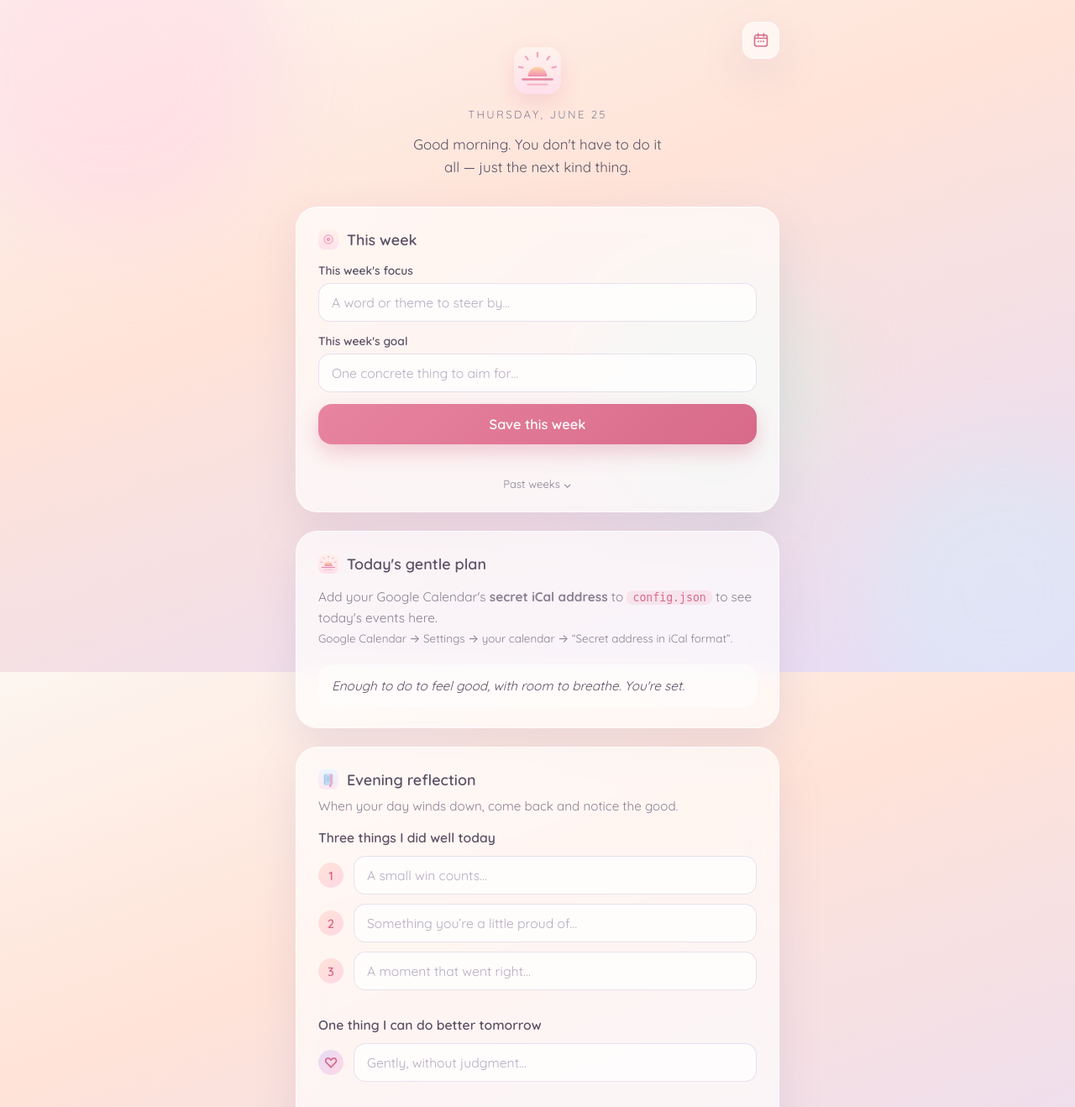
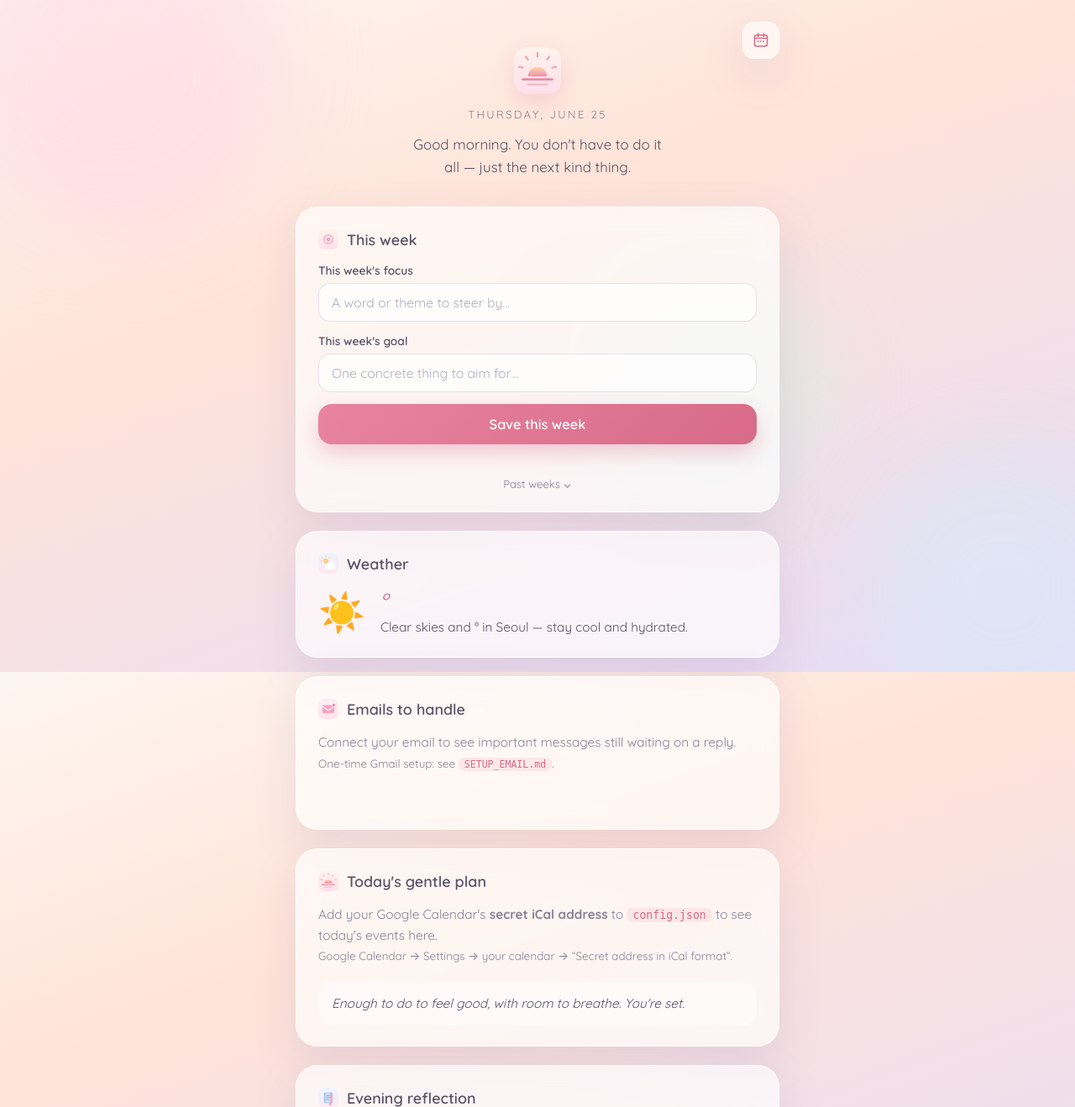
Before and after one commit to majjuuu/morning-checkin, a Flask app: page / in a window 1280 px wide. Shown: the top 1318 px of the page at 84% size. Run offline with Flask 3, Linux system fonts and the light colour scheme.

Commit message:
Add named header, weather, and an 'Emails to handle' section
- Header now greets you by name (display_name)
- Weather card via Open-Meteo (no API key) with a one-line read, cached 15 min
- 'Emails to handle': important unanswered Gmail threads (read-only Gmail API) with one-click Reply links and a Claude-written summary; loads async via /api/emails, cached 5 min, and degrades to a friendly 'connect your email' state until set up
- New section order: greeting, This week, Weather, Emails, Today's plan, Evening reflection
- auth_email.py (one-time OAuth helper) + SETUP_EMAIL.md; credentials.json/token_*.json git-ignored

Co-Authored-By: Claude Opus 4.8 <noreply@anthropic.com>

```diff
--- a/app.py
+++ b/app.py
@@ -5,7 +5,9 @@ Reads today's events from a Google Calendar private iCal feed, offers a warm
 note, and saves your daily reflections (3 wins + 1 thing to improve) to a
 dated file so they build up into a little history over time.
 """
+import os
 import json
+import time
 import datetime as dt
 from pathlib import Path
 from zoneinfo import ZoneInfo, ZoneInfoNotFoundError
@@ -14,6 +16,8 @@ import requests
 import icalendar
 import recurring_ical_events
 from flask import Flask, render_template, request, jsonify
+
+import email_handler
 
 BASE_DIR = Path(__file__).resolve().parent
 CONFIG_PATH = BASE_DIR / "config.json"
@@ -178,6 +182,68 @@ def note_for_day(events, today):
     return pick_for_day(NOTES_FULL, today, salt=1)
 
 
+# --- Weather (Open-Meteo, no API key needed) ---
+# WMO weather code -> (emoji icon, short phrase)
+_WMO = {
+    0: ("☀️", "clear skies"),
+    1: ("🌤️", "mostly clear"),
+    2: ("⛅", "partly cloudy"),
+    3: ("☁️", "overcast"),
+    45: ("🌫️", "foggy"), 48: ("🌫️", "foggy"),
+    51: ("🌦️", "light drizzle"), 53: ("🌦️", "drizzle"), 55: ("🌦️", "heavy drizzle"),
+    56: ("🌧️", "freezing drizzle"), 57: ("🌧️", "freezing drizzle"),
+    61: ("🌧️", "light rain"), 63: ("🌧️", "rain"), 65: ("🌧️", "heavy rain"),
+    66: ("🌧️", "freezing rain"), 67: ("🌧️", "freezing rain"),
+    71: ("🌨️", "light snow"), 73: ("🌨️", "snow"), 75: ("❄️", "heavy snow"), 77: ("🌨️", "snow grains"),
+    80: ("🌦️", "rain showers"), 81: ("🌦️", "rain showers"), 82: ("⛈️", "heavy showers"),
+    85: ("🌨️", "snow showers"), 86: ("🌨️", "snow showers"),
+    95: ("⛈️", "thunderstorms"), 96: ("⛈️", "thunderstorms"), 99: ("⛈️", "thunderstorms"),
+}
+
+_weather_cache = {"ts": 0.0, "data": None}
+
+
+def _weather_line(temp, phrase, label):
+    """A warm one-line description from temp + condition."""
+    if temp <= 2:
+        tip = "bundle up warm"
+    elif temp <= 10:
+        tip = "a jacket would be wise"
+    elif temp <= 18:
+        tip = "maybe a light layer"
+    elif temp <= 27:
+        tip = "lovely and mild"
+    else:
+        tip = "stay cool and hydrated"
+    return f"{phrase.capitalize()} and {temp}° in {label} — {tip}."
+
+
+def fetch_weather(cfg):
+    """Current weather for the configured spot, cached for 15 minutes."""
+    now = time.time()
+    if _weather_cache["data"] is not None and now - _weather_cache["ts"] < 900:
+        return _weather_cache["data"]
+    lat = cfg.get("weather_lat", 37.5665)
+    lon = cfg.get("weather_lon", 126.9780)
+    label = cfg.get("weather_label", "Seoul")
+    try:
+        url = (
+            "https://api.open-meteo.com/v1/forecast"
+            f"?latitude={lat}&longitude={lon}&current=temperature_2m,weather_code,is_day&timezone=auto"
+        )
+        cur = requests.get(url, timeout=8).json()["current"]
+        temp = round(cur["temperature_2m"])
+        icon, phrase = _WMO.get(int(cur["weather_code"]), ("🌡️", "unsettled"))
+        if int(cur["weather_code"]) == 0 and not cur.get("is_day", 1):
+            icon = "🌙"  # clear night
+        data = {"ok": True, "temp": temp, "icon": icon, "label": label,
+                "line": _weather_line(temp, phrase, label)}
+    except Exception:
+        data = {"ok": False}
+    _weather_cache.update(ts=now, data=data)
+    return data
+
+
 def journal_path(date_str):
     return JOURNAL_DIR / f"{date_str}.json"
 
@@ -268,6 +334,8 @@ def index():
         companion=pick_for_day(COMPANIONS, today),
         weekly=weekly,
         weekly_set_pretty=weekly_set_pretty,
+        weather=fetch_weather(cfg),
+        email_configured=email_handler.is_configured(cfg.get("email_accounts", [])),
     )
 
 
@@ -371,6 +439,39 @@ def api_entry_dates():
     return jsonify(sorted(dates))
 
 
+_email_cache = {"ts": 0.0, "data": None}
+
+
+@app.route("/api/emails")
+def api_emails():
+    cfg = load_config()
+    accounts = cfg.get("email_accounts", [])
+    if not email_handler.is_configured(accounts):
+        return jsonify({"configured": False})
+
+    now = time.time()
+    if _email_cache["data"] is not None and now - _email_cache["ts"] < 300:
+        return jsonify(_email_cache["data"])
+
+    pending, not_connected = [], []
+    for acct in accounts:
+        items = email_handler.fetch_pending(acct)
+        if items is None:
+            not_connected.append(acct)
+        else:
+            pending.extend(items)
+    pending.sort(key=lambda p: (not p["unread"],))  # unread first
+
+    api_key = (cfg.get("anthropic_api_key") or os.environ.get("ANTHROPIC_API_KEY") or "").strip()
+    model = cfg.get("summary_model", "claude-opus-4-8")
+    summary = email_handler.summarize(pending, api_key, model) if pending else ""
+
+    data = {"configured": True, "pending": pending, "summary": summary,
+            "count": len(pending), "not_connected": not_connected}
+    _email_cache.update(ts=now, data=data)
+    return jsonify(data)
+
+
 if __name__ == "__main__":
     print("\n  🌿 Morning Check-in is ready at  http://127.0.0.1:5001\n")
     app.run(host="127.0.0.1", port=5001, debug=False)
--- a/requirements.txt
+++ b/requirements.txt
@@ -2,3 +2,9 @@ Flask>=3.1
 icalendar>=7.1
 recurring-ical-events>=3.8
 requests>=2.32
+
+# Email "to handle" section (optional — only needed if you connect Gmail)
+google-api-python-client>=2.100
+google-auth>=2.20
+google-auth-oauthlib>=1.0
+anthropic>=0.40
--- a/static/style.css
+++ b/static/style.css
@@ -283,6 +283,79 @@ body {
   margin-right: 6px;
 }
 .week-hist-empty { color: var(--ink-soft); font-style: italic; font-size: 0.9rem; margin: 4px 0; }
+
+/* weather */
+.weather-row { display: flex; align-items: center; gap: 18px; }
+.weather-emoji { font-size: 2.8rem; line-height: 1; }
+.weather-temp {
+  margin: 0;
+  font-family: "Fraunces", serif;
+  font-size: 1.7rem;
+  font-weight: 600;
+  color: var(--rose-deep);
+}
+.weather-line { margin: 2px 0 0; color: var(--ink); font-size: 0.96rem; line-height: 1.5; }
+
+/* emails to handle */
+.email-item {
+  display: flex;
+  align-items: flex-start;
+  gap: 12px;
+  padding: 13px 0;
+  border-bottom: 1px dashed rgba(180, 160, 200, 0.28);
+}
+.email-item:last-child { border-bottom: none; }
+.email-main { flex: 1; min-width: 0; }
+.email-subject {
+  margin: 0;
+  font-weight: 600;
+  font-size: 0.98rem;
+  line-height: 1.35;
+  display: flex;
+  align-items: center;
+  gap: 7px;
+}
+.email-dot { width: 8px; height: 8px; border-radius: 50%; background: var(--rose); flex: 0 0 auto; }
+.email-meta { margin: 3px 0 0; font-size: 0.8rem; color: var(--ink-soft); }
+.email-snippet {
+  margin: 5px 0 0;
+  font-size: 0.88rem;
+  color: var(--ink-soft);
+  line-height: 1.45;
+  display: -webkit-box;
+  -webkit-line-clamp: 2;
+  -webkit-box-orient: vertical;
+  overflow: hidden;
+}
+.email-reply {
+  flex: 0 0 auto;
+  align-self: center;
+  text-decoration: none;
+  font-size: 0.84rem;
+  font-weight: 600;
+  color: #fff;
+  background: linear-gradient(135deg, var(--rose), var(--rose-deep));
+  padding: 8px 13px;
+  border-radius: 11px;
+  white-space: nowrap;
+  box-shadow: 0 6px 14px rgba(215, 106, 137, 0.28);
+  transition: transform 0.15s, filter 0.15s;
+}
+.email-reply:hover { transform: translateY(-1px); filter: brightness(1.05); }
+.email-summary {
+  margin: 16px 0 0;
+  padding: 13px 15px;
+  background: rgba(255, 255, 255, 0.5);
+  border-radius: 14px;
+  font-size: 0.94rem;
+  line-height: 1.55;
+  color: var(--ink);
+  font-style: italic;
+  border-left: 3px solid var(--lilac);
+  opacity: 0;
+  transition: opacity 0.3s;
+}
+.email-summary.show, .email-summary:not(:empty) { opacity: 1; }
 
 /* reflection */
 .reflect-intro {
--- a/templates/index.html
+++ b/templates/index.html
@@ -76,6 +76,35 @@
 
       <button type="button" class="week-history-toggle" id="week-history-toggle">Past weeks ⌄</button>
       <div id="week-history" class="week-history hidden"></div>
+    </section>
+
+    <section class="card weather">
+      <h2><img class="head-ic" src="{{ url_for('static', filename='icons/weather.svg') }}" alt="" width="24" height="24" />Weather</h2>
+      {% if weather.ok %}
+      <div class="weather-row">
+        <span class="weather-emoji">{{ weather.icon }}</span>
+        <div class="weather-text">
+          <p class="weather-temp">{{ weather.temp }}°</p>
+          <p class="weather-line">{{ weather.line }}</p>
+        </div>
+      </div>
+      {% else %}
+      <p class="hint">Couldn't fetch the weather just now — take it as it comes. 🌥️</p>
+      {% endif %}
+    </section>
+
+    <section class="card emails">
+      <h2><img class="head-ic" src="{{ url_for('static', filename='icons/mail.svg') }}" alt="" width="24" height="24" />Emails to handle</h2>
+      <div id="emails-body">
+        {% if email_configured %}
+        <p class="entry-loading" id="emails-loading">Checking your inboxes…</p>
+        {% else %}
+        <p class="hint">Connect your email to see important messages still waiting on a reply.
+          <br /><span class="hint-sub">One-time Gmail setup: see <code>SETUP_EMAIL.md</code>.</span>
+        </p>
+        {% endif %}
+      </div>
+      <p class="email-summary" id="email-summary"></p>
     </section>
 
     <section class="card schedule">
@@ -320,6 +349,37 @@
     function escapeWeek(s) {
       return s.replace(/[&<>"']/g, c => ({ "&": "&amp;", "<": "&lt;", ">": "&gt;", '"': "&quot;", "'": "&#39;" }[c]));
     }
+
+    // ---- Emails to handle ----
+    (function () {
+      const body = document.getElementById("emails-body");
+      const summaryEl = document.getElementById("email-summary");
+      if (!document.getElementById("emails-loading")) return;  // not configured
+
+      const esc = (s) => (s || "").replace(/[&<>"']/g, c => (
+        { "&": "&amp;", "<": "&lt;", ">": "&gt;", '"': "&quot;", "'": "&#39;" }[c]));
+
+      fetch("/api/emails").then(r => r.json()).then(data => {
+        if (!data.configured) { body.innerHTML = `<p class="hint">Email isn't connected yet.</p>`; return; }
+        const pending = data.pending || [];
+        if (!pending.length) {
+          body.innerHTML = `<p class="entry-empty">No important emails waiting on a reply — nicely done. 🌿</p>`;
+        } else {
+          body.innerHTML = pending.map(p => `
+            <div class="email-item">
+              <div class="email-main">
+                <p class="email-subject">${p.unread ? '<span class="email-dot"></span>' : ''}${esc(p.subject)}</p>
+                <p class="email-meta">${esc(p.from)} · ${esc(p.account)}</p>
+                <p class="email-snippet">${esc(p.snippet)}</p>
+              </div>
+              <a class="email-reply" href="${esc(p.url)}" target="_blank" rel="noopener">Reply →</a>
+            </div>`).join("");
+        }
+        if (data.summary) { summaryEl.textContent = data.summary; summaryEl.classList.add("show"); }
+      }).catch(() => {
+        body.innerHTML = `<p class="entry-empty">Couldn't reach your inboxes just now.</p>`;
+      });
+    })();
   </script>
 </body>
 </html>
```
Also changed, not shown: SETUP_EMAIL.md (added, +76 -0 lines), auth_email.py (added, +39 -0 lines), config.example.json (+9 -1 lines), email_handler.py (added, +118 -0 lines), README.md, static/icons/mail.svg (added), static/icons/weather.svg (added), 1 other file.
